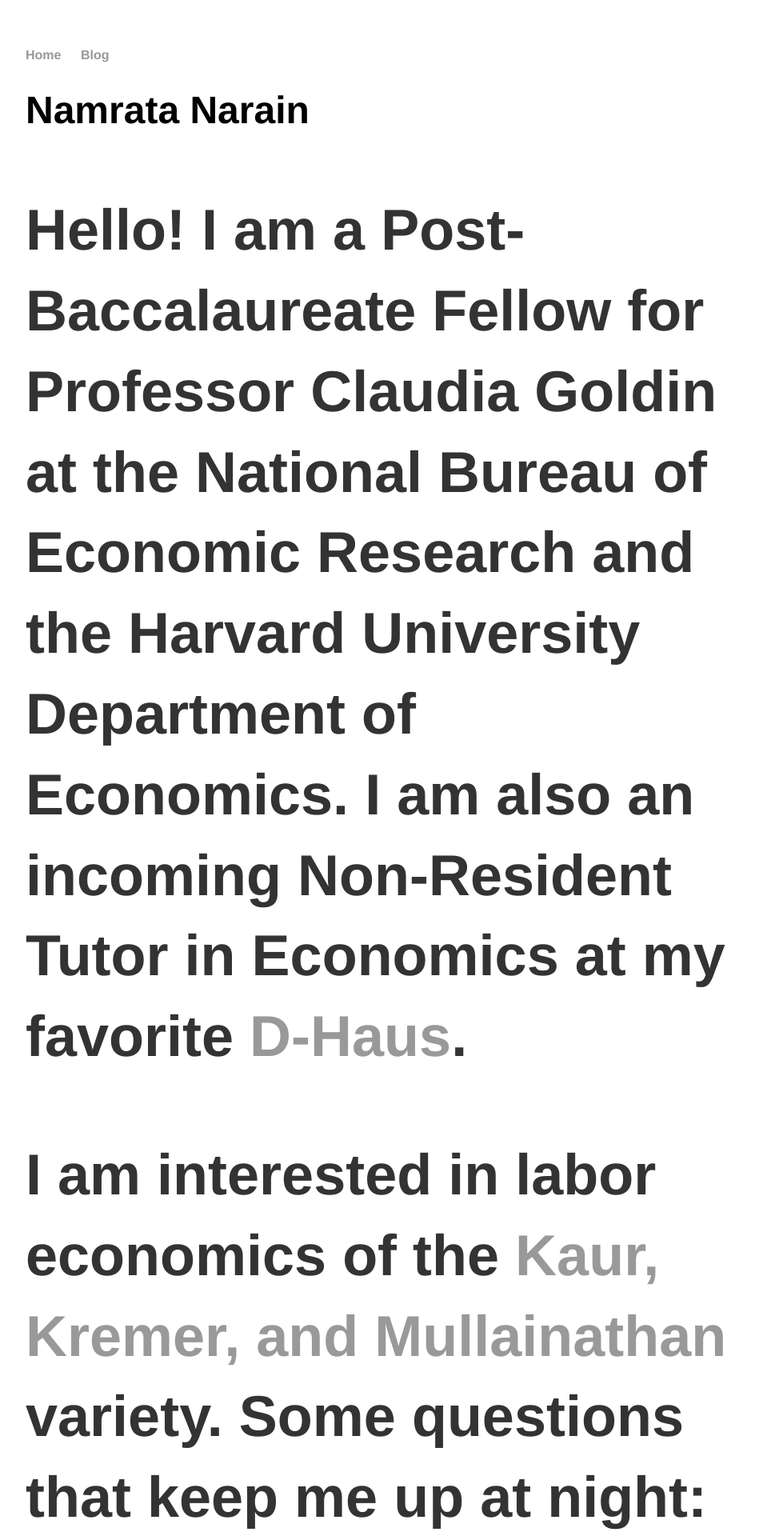
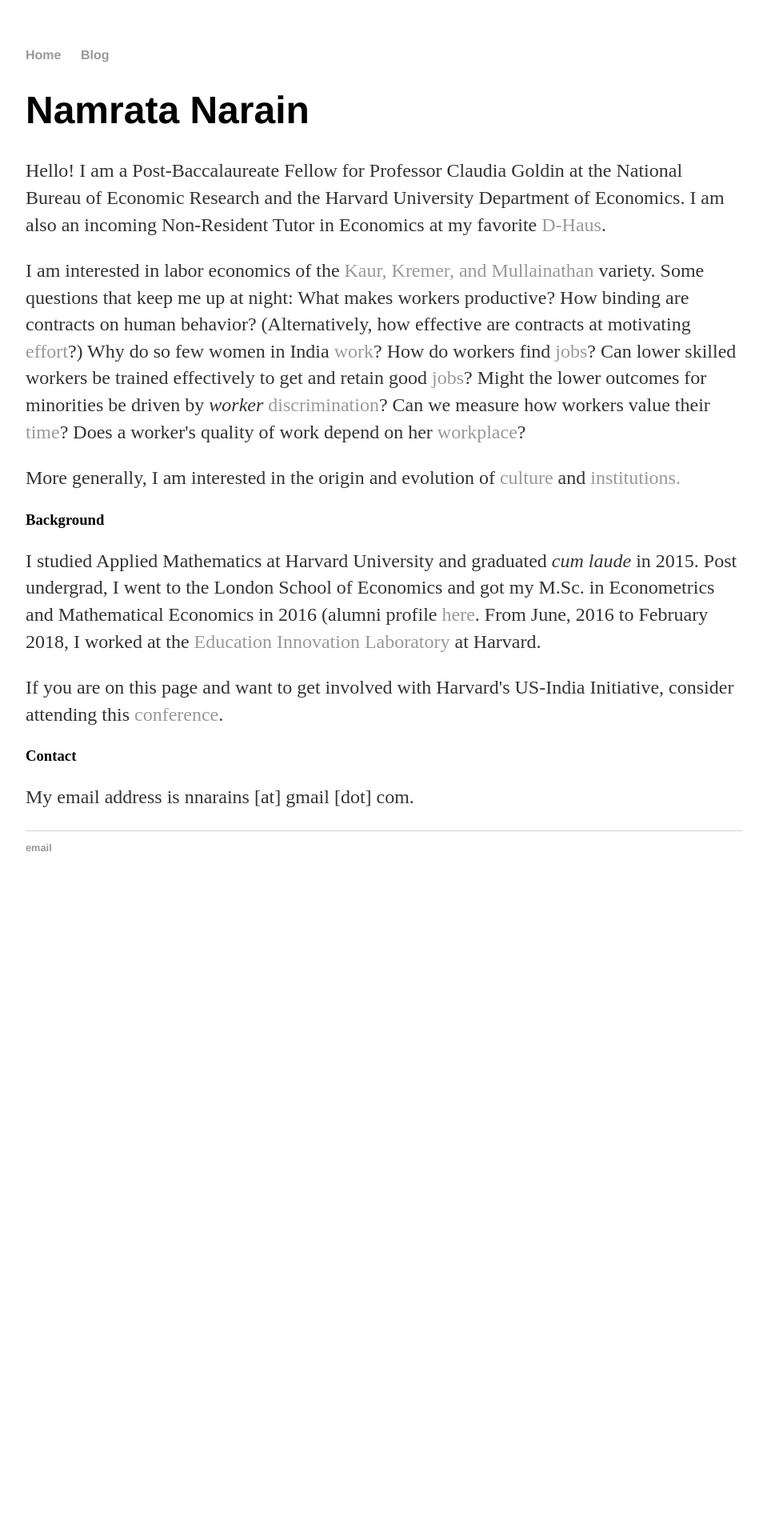
Before and after one commit to namsaxena/namsaxena.github.io, a Jekyll site: the page index.html, which Jekyll copies as it is, in a window 1280 px wide. Shown: the top 1920 px of the page at 80% size, without its empty margins (160-1119 px from the left). Built offline with Jekyll 4.4.1, drawn with Linux system fonts in a browser that asks for light colours; after the commit the page ends 1127 px from its top, so only the background shows below that.

```diff
--- a/index.html
+++ b/index.html
@@ -16,7 +16,7 @@
 
 	 	 <div class="binder">
 
-			<h1> Namrata Narain </>
+			<h1> Namrata Narain </h1>
 			<p> Hello! I am a Post-Baccalaureate Fellow for Professor Claudia Goldin at the National Bureau of Economic Research and the Harvard University Department of Economics.
 			I am also an incoming Non-Resident Tutor in Economics at my favorite <a href="https://dunster.harvard.edu/">D-Haus</a>.
 			</p>
```
